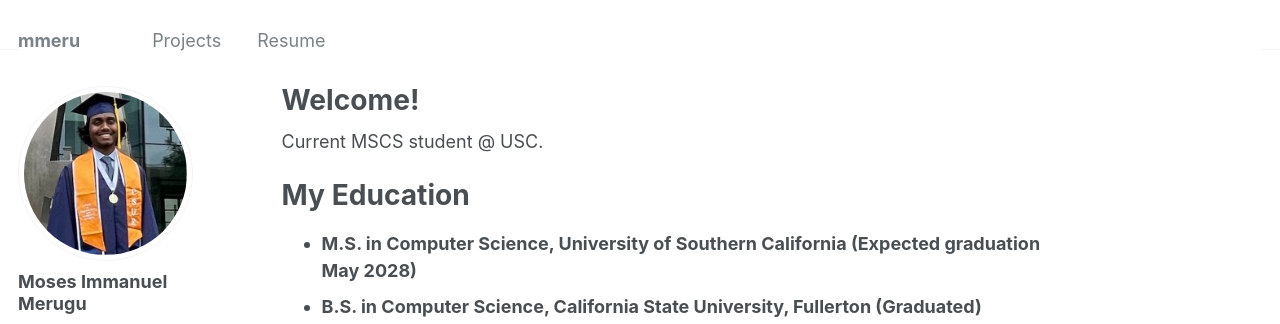
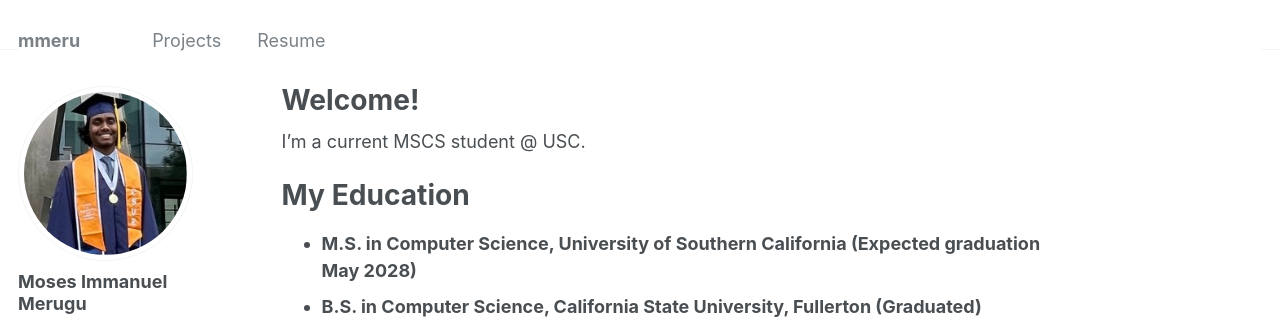
Before and after one commit to mmeru/mmeru.github.io, a Jekyll site: the page built from _pages/about.md, in a window 1280 px wide and 900 px high. Shown: the top 324 px of the window. Built offline with Jekyll 4.4.1, drawn with Linux system fonts in a browser that asks for light colours.

```diff
--- a/_pages/about.md
+++ b/_pages/about.md
@@ -7,7 +7,7 @@ redirect_from:
   - /about.html
 ---
 
-Current MSCS student @ USC.
+I'm a current MSCS student @ USC.
 
 My Education
 ======
```
